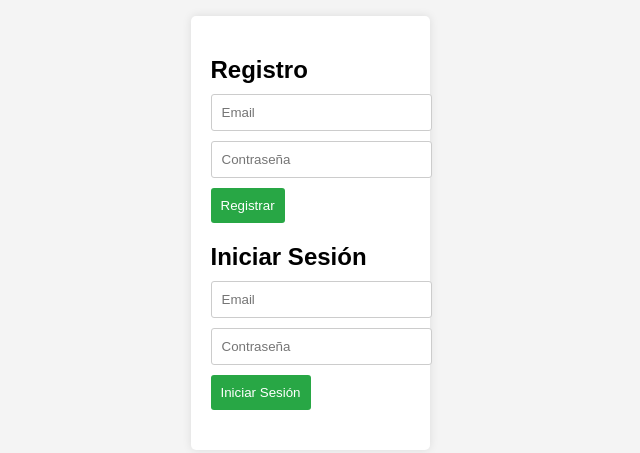
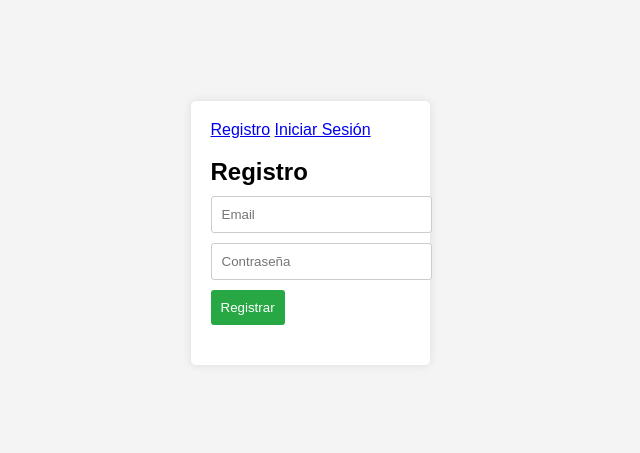
Before and after one commit to azafato/Quiquerrencio-my-love, a plain HTML site: page index.html in a window 1280 px wide. Shown: the part 167-620 px from the top of the page, without its empty margins (330-970 px from the left). Drawn offline with Linux system fonts and the light colour scheme.

Commit message:
Update index.html

```diff
--- a/index.html
+++ b/index.html
@@ -8,21 +8,17 @@
 </head>
 <body>
     <div class="container">
+        <nav>
+            <a href="index.html">Registro</a>
+            <a href="login.html">Iniciar Sesión</a>
+        </nav>
         <form id="registerForm" class="form">
             <h2>Registro</h2>
             <input type="email" id="registerEmail" placeholder="Email" required>
             <input type="password" id="registerPassword" placeholder="Contraseña" required>
             <button type="submit">Registrar</button>
         </form>
-
-        <form id="loginForm" class="form">
-            <h2>Iniciar Sesión</h2>
-            <input type="email" id="loginEmail" placeholder="Email" required>
-            <input type="password" id="loginPassword" placeholder="Contraseña" required>
-            <button type="submit">Iniciar Sesión</button>
-        </form>
     </div>
-
     <script src="scripts.js"></script>
 </body>
 </html>
```
